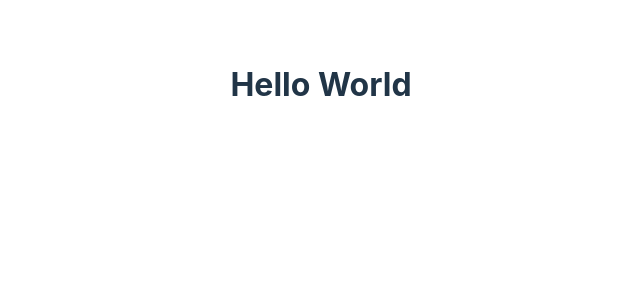
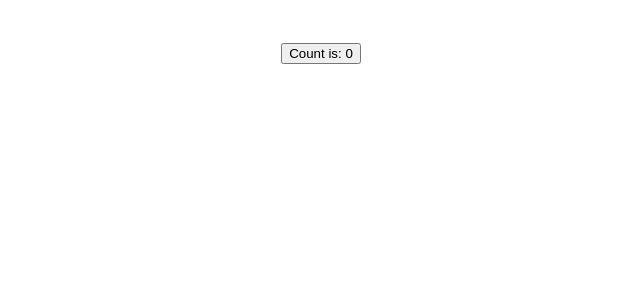
Before and after one commit to testing-region/vue-js-test, a Vue app in the folder app/: page / in a window 1280 px wide. Shown: the top 300 px of the page, without its empty margins (319-959 px from the left). Built offline with nearby package versions, Linux system fonts and the light colour scheme.

Commit message:
implement counter using options API

```diff
--- a/app/src/App.vue
+++ b/app/src/App.vue
@@ -5,7 +5,7 @@ import HelloWorld from './components/HelloWorld.vue'
 <template>
     <div>
     </div>
-    <HelloWorld msg="Hello World" />
+    <HelloWorld />
 </template>
 
 <style scoped></style>
--- a/app/src/components/HelloWorld.vue
+++ b/app/src/components/HelloWorld.vue
@@ -1,13 +1,30 @@
-<script setup>
+<script>
+export default {
+    // Properties returned from data() become reactive state
+    // and will be exposed on `this`.
+    data() {
+        return {
+            count: 0
+        }
+    },
 
-defineProps({
-    msg: String,
-})
+    // Methods are functions that mutate state and trigger updates.
+    // They can be bound as event listeners in templates.
+    methods: {
+        increment() {
+            this.count++
+        }
+    },
 
+    // Lifecycle hooks are called at different stages
+    // of a component's lifecycle.
+    // This function will be called when the component is mounted.
+    mounted() {
+        console.log(`The initial count is ${this.count}.`)
+    }
+}
 </script>
 
 <template>
-    <h1>{{ msg }}</h1>
+    <button @click="increment">Count is: {{ count }}</button>
 </template>
-
-<style scoped></style>
```
